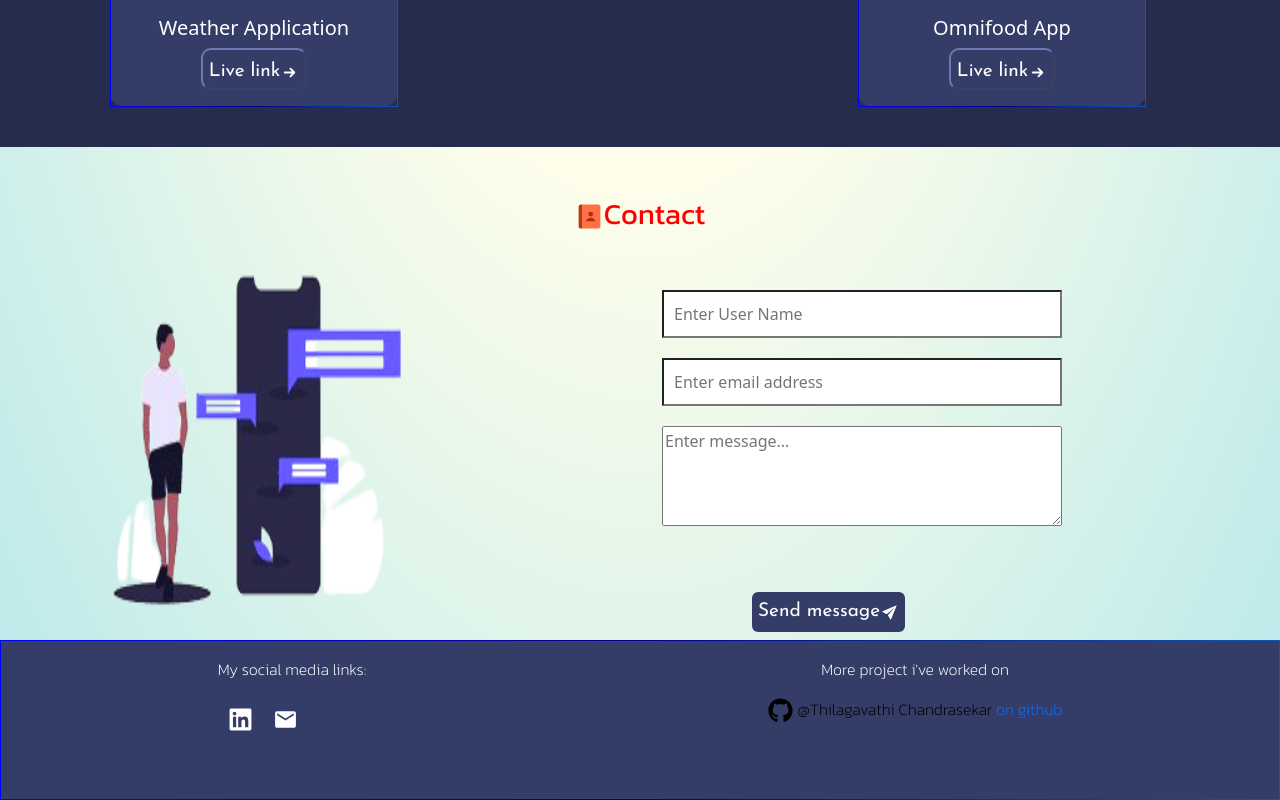
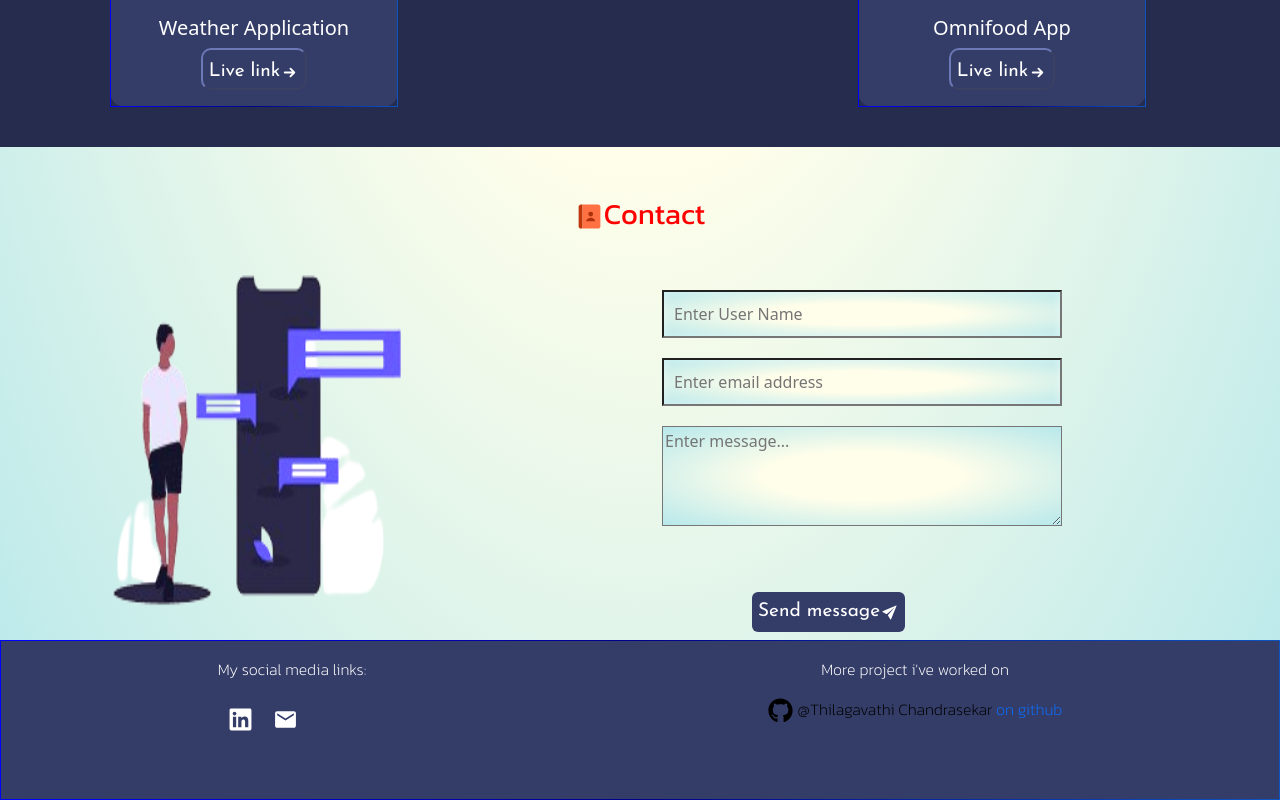
Before and after one commit to ThilagavathiChandrasekar/react-portfolio, a React (Create React App) app: page / in a window 1280 px wide. Shown: the part 1765-2565 px from the top of the page. Built offline with nearby package versions, Linux system fonts and the light colour scheme; a web font is replaced by a local one.

Commit message:
some msge

```diff
--- a/src/Components/Contact.js
+++ b/src/Components/Contact.js
@@ -28,7 +28,7 @@ function Contact() {
                 <div className='col-lg-6 col-md-12 col-sm-12'>
                     <div>
                         <form onSubmit={sendEmail}>
-                            <input type='name' name='user_name' placeholder='Enter User Name' className='email' /><br />
+                            <input type='name' name='user_name' placeholder='Enter User Name' className='name' /><br />
                             <input type='email' name='user_email' placeholder='Enter email address' className='email' /><br />
                             <textarea name='message' placeholder='Enter message...' className='msg' /><br />
                             <button type='submit' className='btn'>Send message<IoIosSend /></button>
--- a/src/Styles/Contact.css
+++ b/src/Styles/Contact.css
@@ -18,16 +18,18 @@ h4{
     color:red;
     text-align: center;
 }
-.email{
+.email, .name{
     margin: 10px;
     padding: 10px;
     box-shadow: inset 0 0 10px rgba(255, 255, 255, 0.5), 0 0 10px rgba(212, 210, 210, 0);
     width: 400px;
+    background:radial-gradient(ellipse at center, rgba(255,254,234,1) 0%, rgba(255,254,234,1) 35%, #B7E8EB 100%);
 }
 .msg{
     margin: 10px;
     width: 400px;
     height: 100px;
+    background:radial-gradient(ellipse at center, rgba(255,254,234,1) 0%, rgba(255,254,234,1) 35%, #B7E8EB 100%);
 }
 .btn{
     padding: 5px;
@@ -54,7 +56,7 @@ form{
         margin-left: 50px;
         margin-top: 25px;
     }
-    .email, .msg{
+    .email, .msg, .name{
         width: 270px;
         padding: 5px;
         margin-left: 50px;
--- a/src/Styles/Project.css
+++ b/src/Styles/Project.css
@@ -58,7 +58,7 @@
 @media only screen and (max-width: 600px) {
     .card{
         display: flex;
-        margin-left: 50px;
+        margin-left: 30px;
         justify-content: center;
     }
     .pro-heading{
```
